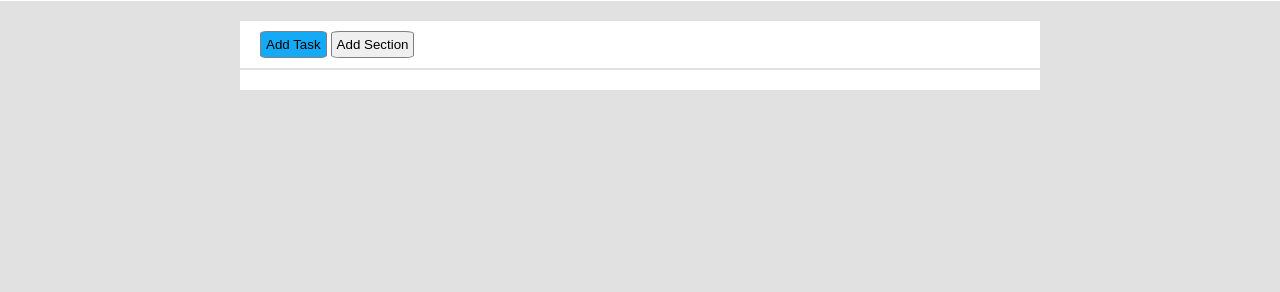
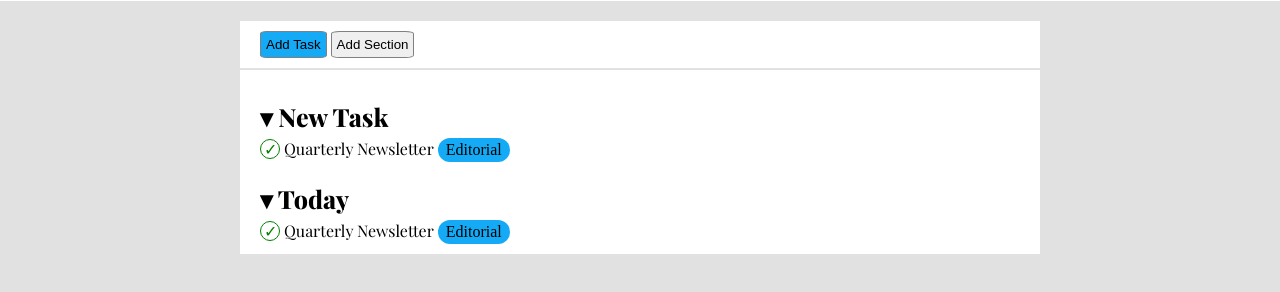
Before and after one commit to Alessiasansalone/html-css-toboolist, a plain HTML site: page index.html in a window 1280 px wide. Shown: the part 56-348 px from the top of the page. Drawn offline with nearby package versions, Linux system fonts and the light colour scheme; a web font is replaced by a local one.

Commit message:
ADD: section

```diff
--- a/css/style.css
+++ b/css/style.css
@@ -36,3 +36,45 @@ body {
 .container-2 {
     margin-top: 2px;
 }
+
+.category {
+    margin-top: 20px;
+}
+
+.list {
+    list-style: none;
+}
+
+.list-title {
+    font-family: "Playfair Display", serif;
+    font-weight: 800;
+    font-size: 25px;
+}
+
+.inline-block {
+    display: inline-block;
+}
+
+.circle {
+    width: 20px;
+    height: 20px;
+    border:  1px solid green ;
+    border-radius: 50%;
+    color: green;
+    padding-left: 3px;
+}
+
+.list-item {
+    font-family: "Playfair Display", serif;
+    font-size: 16px;
+    padding-top: 5px;
+}
+
+.label {
+    padding: 3px 8px;
+    border-radius: 40px;
+}
+
+.blue-label {
+    background-color: rgb(20, 170, 245);
+}
--- a/index.html
+++ b/index.html
@@ -1,8 +1,13 @@
 <!DOCTYPE html>
 <html lang="en">
+
 <head>
     <meta charset="UTF-8">
     <meta name="viewport" content="width=device-width, initial-scale=1.0">
+    <link rel="preconnect" href="https://fonts.googleapis.com">
+    <link rel="preconnect" href="https://fonts.gstatic.com" crossorigin>
+    <link href="https://fonts.googleapis.com/css2?family=Playfair+Display:ital,wght@0,400..900;1,400..900&display=swap"
+        rel="stylesheet">
     <title>Toboolist</title>
     <link rel="stylesheet" href="./css/style.css">
 </head>
@@ -20,8 +25,43 @@
             <button class="bt-add">Add Section</button>
         </div>
 
-        <div class="container container-2"></div>
+        <div class="container container-2">
+
+            <section class="category">
+                <ul class="list">
+
+                    <span class="list-title">&#9662; New Task</span>
+
+                    <li>
+                        <div class="inline-block circle check">
+                            &#x2713;
+                        </div>
+                        <div class="inline-block list-item">Quarterly Newsletter</div>
+                        <div class="inline-block label blue-label">Editorial</div>
+                    </li>
+
+                </ul>
+            </section>
+
+            <section class="category">
+                <ul class="list">
+
+                    <span class="list-title">&#9662; Today</span>
+
+                    <li>
+                        <div class="inline-block circle check">
+                            &#x2713;
+                        </div>
+                        <div class="inline-block list-item">Quarterly Newsletter</div>
+                        <div class="inline-block label blue-label">Editorial</div>
+                    </li>
+
+                </ul>
+            </section>
+
+        </div>
     </main>
 
 </body>
+
 </html>
```
